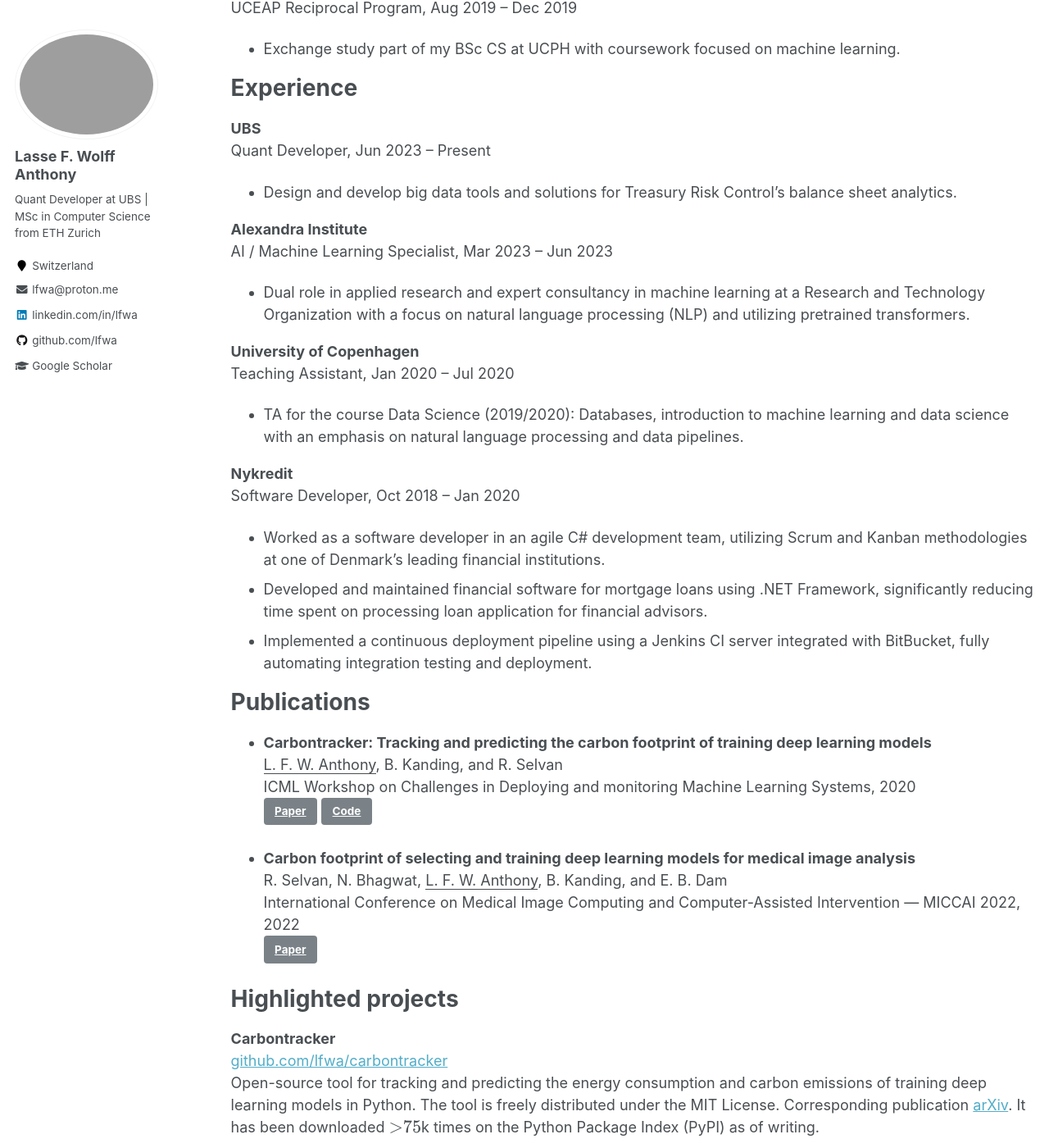
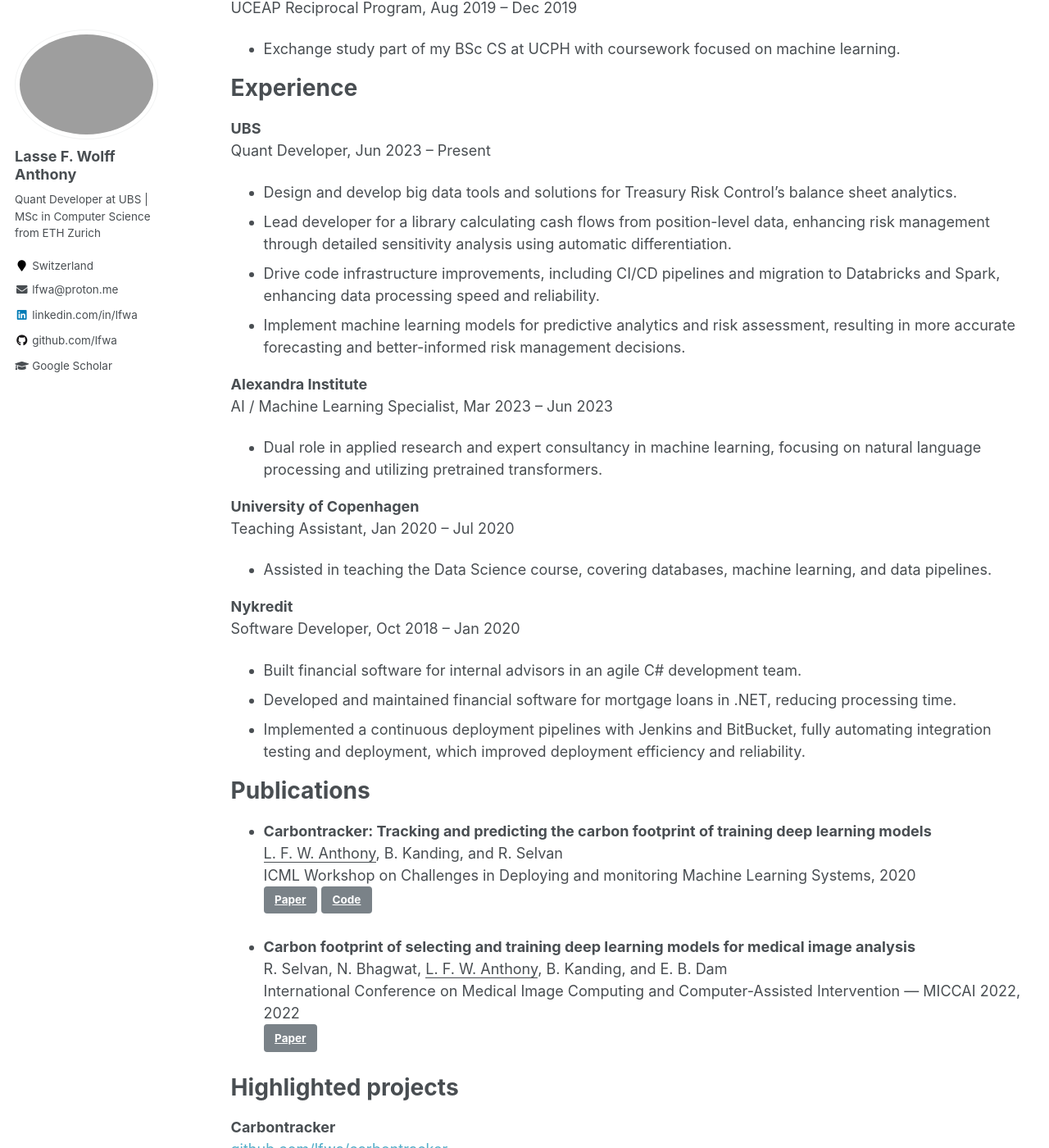
Before and after one commit to lfwa/lfwa.github.io, a Jekyll site: the page built from _pages/cv.md, in a window 1280 px wide and 1400 px high, scrolled down 641 px. Shown: the whole window at 82% size. Built offline with Jekyll 4.4.1, drawn with Linux system fonts in a browser that asks for light colours; formulas are drawn with MathJax 3.

Commit message:
Update cv

```diff
--- a/_pages/cv.md
+++ b/_pages/cv.md
@@ -33,20 +33,23 @@ Experience
 **UBS**\
 Quant Developer, Jun 2023 &ndash; Present
 * Design and develop big data tools and solutions for Treasury Risk Control's balance sheet analytics.
+* Lead developer for a library calculating cash flows from position-level data, enhancing risk management through detailed sensitivity analysis using automatic differentiation.
+* Drive code infrastructure improvements, including CI/CD pipelines and migration to Databricks and Spark, enhancing data processing speed and reliability.
+* Implement machine learning models for predictive analytics and risk assessment, resulting in more accurate forecasting and better-informed risk management decisions.
 
 **Alexandra Institute**\
 AI / Machine Learning Specialist, Mar 2023 &ndash; Jun 2023
-* Dual role in applied research and expert consultancy in machine learning at a Research and Technology Organization with a focus on natural language processing (NLP) and utilizing pretrained transformers.
+* Dual role in applied research and expert consultancy in machine learning, focusing on natural language processing and utilizing pretrained transformers.
 
 **University of Copenhagen**\
 Teaching Assistant, Jan 2020 &ndash; Jul 2020
-* TA for the course Data Science (2019/2020): Databases, introduction to machine learning and data science with an emphasis on natural language processing and data pipelines.
+* Assisted in teaching the Data Science course, covering databases, machine learning, and data pipelines.
 
 **Nykredit**\
 Software Developer, Oct 2018 &ndash; Jan 2020
-* Worked as a software developer in an agile C\# development team, utilizing Scrum and Kanban methodologies at one of Denmark's leading financial institutions.
-* Developed and maintained financial software for mortgage loans using .NET Framework, significantly reducing time spent on processing loan application for financial advisors.
-* Implemented a continuous deployment pipeline using a Jenkins CI server integrated with BitBucket, fully automating integration testing and deployment.
+* Built financial software for internal advisors in an agile C\# development team.
+* Developed and maintained financial software for mortgage loans in .NET, reducing processing time.
+* Implemented a continuous deployment pipelines with Jenkins and BitBucket, fully automating integration testing and deployment, which improved deployment efficiency and reliability.
 
 Publications
 ======
```
